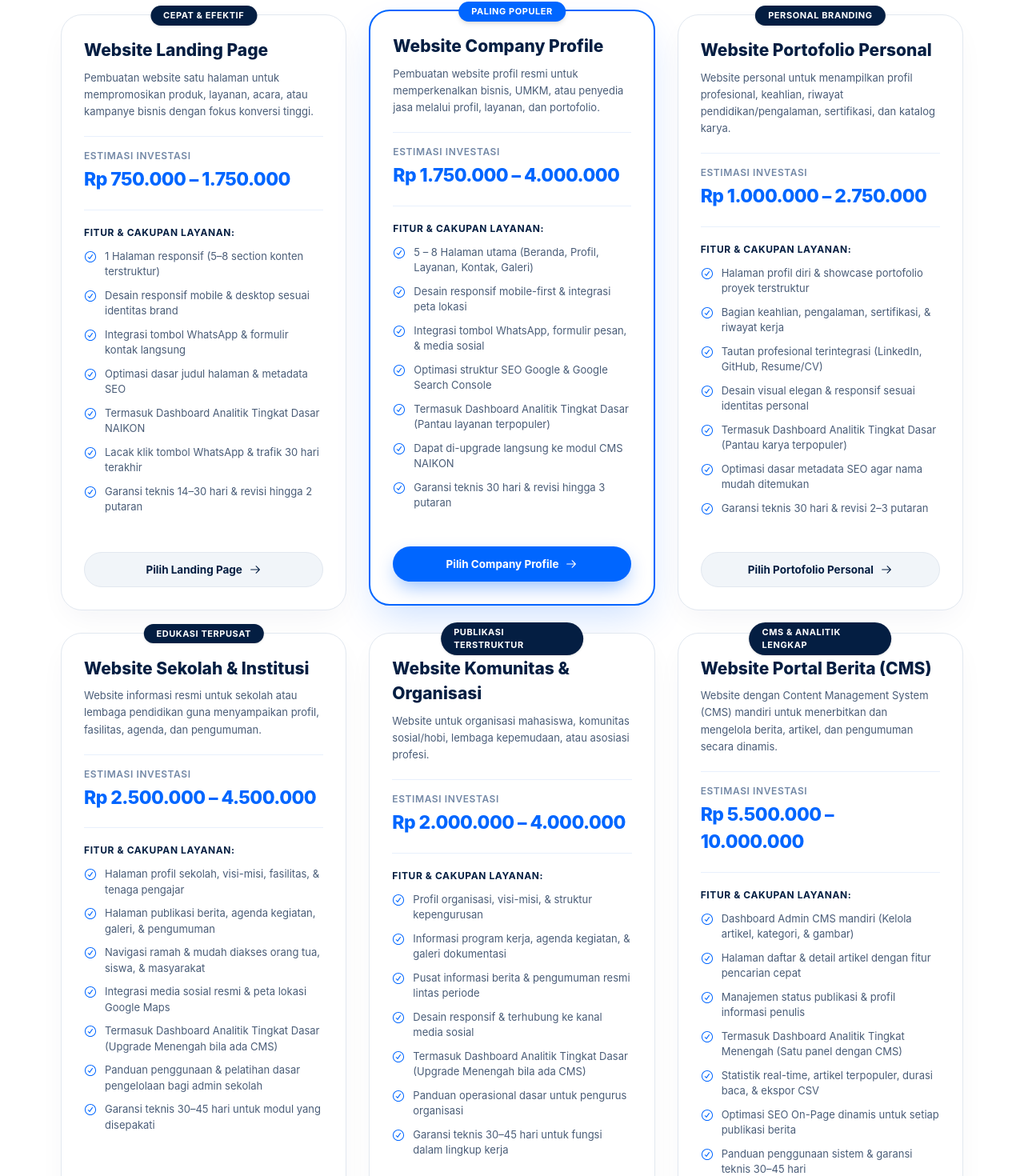
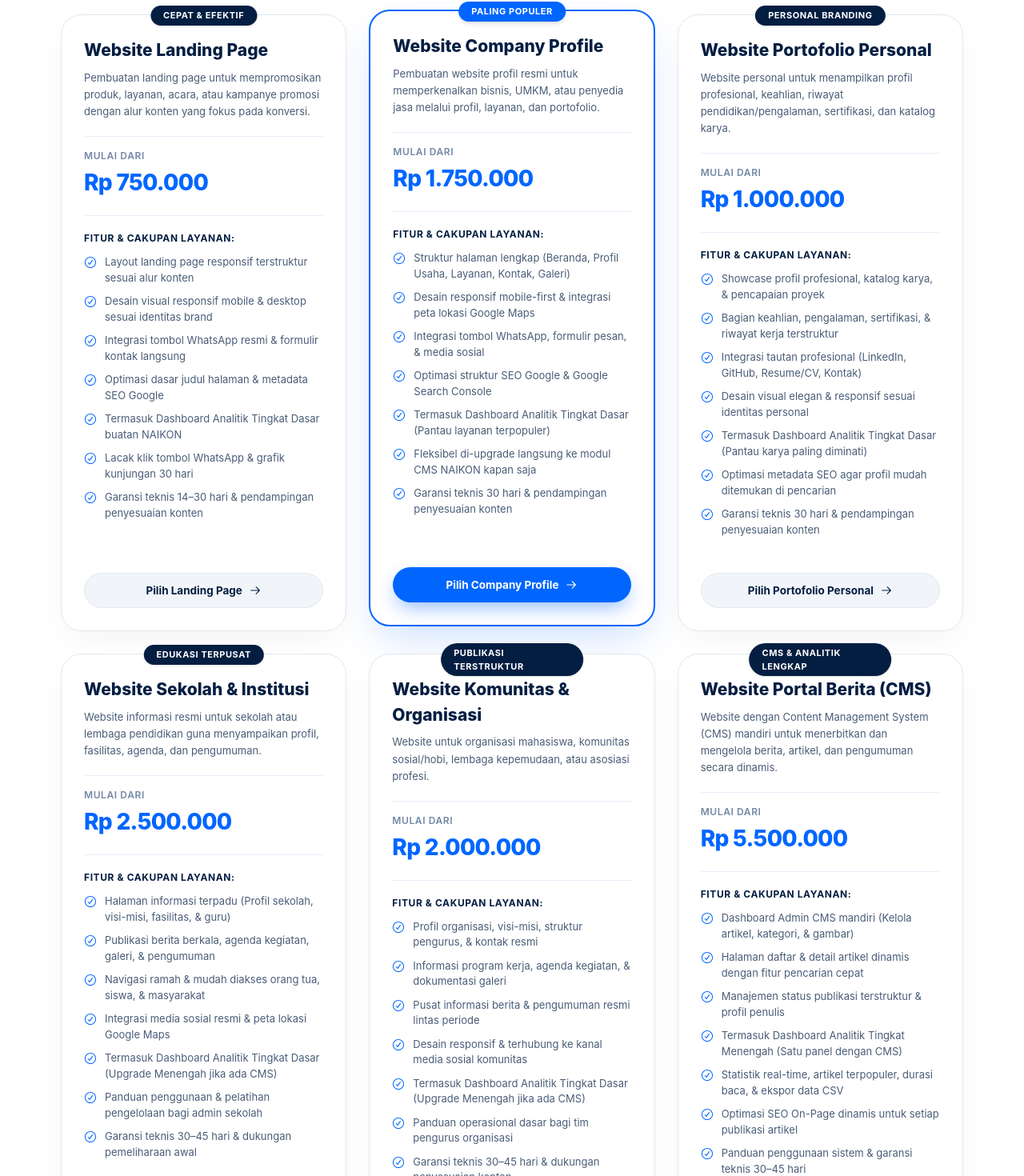
Before and after one commit to indraagstin025/NAYKON-Solution-Digital-Proyek, a Next.js app: page / in a window 1280 px wide. Shown: the part 5931-7401 px from the top of the page at 80% size. Built offline with nearby package versions, Linux system fonts and the light colour scheme.

Commit message:
feat(pricing): ubah harga menjadi start from dan hapus batasan kaku jumlah halaman/section

```diff
--- a/src/features/home/components/PricingSection.tsx
+++ b/src/features/home/components/PricingSection.tsx
@@ -63,7 +63,7 @@ export function PricingSection() {
                   <span className="block text-xs font-semibold uppercase tracking-wider text-[#7388A6] dark:text-slate-400">
                     {plan.priceLabel}
                   </span>
-                  <div className="mt-1 text-[21px] sm:text-[23px] font-extrabold text-[#0066FF] dark:text-[#38BDF8] tracking-tight">
+                  <div className="mt-1 text-[26px] sm:text-[28px] font-extrabold text-[#0066FF] dark:text-[#38BDF8] tracking-tight">
                     {plan.price}
                   </div>
                 </div>
--- a/src/features/home/data/homeData.tsx
+++ b/src/features/home/data/homeData.tsx
@@ -252,18 +252,18 @@ export const PRICING_PLANS: PricingPlan[] = [
     name: "Website Landing Page",
     badge: "Cepat & Efektif",
     isRecommended: false,
-    priceLabel: "Estimasi Investasi",
-    price: "Rp 750.000 – 1.750.000",
+    priceLabel: "Mulai dari",
+    price: "Rp 750.000",
     description:
-      "Pembuatan website satu halaman untuk mempromosikan produk, layanan, acara, atau kampanye bisnis dengan fokus konversi tinggi.",
+      "Pembuatan landing page untuk mempromosikan produk, layanan, acara, atau kampanye promosi dengan alur konten yang fokus pada konversi.",
     features: [
-      "1 Halaman responsif (5–8 section konten terstruktur)",
-      "Desain responsif mobile & desktop sesuai identitas brand",
-      "Integrasi tombol WhatsApp & formulir kontak langsung",
-      "Optimasi dasar judul halaman & metadata SEO",
-      "Termasuk Dashboard Analitik Tingkat Dasar NAIKON",
-      "Lacak klik tombol WhatsApp & trafik 30 hari terakhir",
-      "Garansi teknis 14–30 hari & revisi hingga 2 putaran",
+      "Layout landing page responsif terstruktur sesuai alur konten",
+      "Desain visual responsif mobile & desktop sesuai identitas brand",
+      "Integrasi tombol WhatsApp resmi & formulir kontak langsung",
+      "Optimasi dasar judul halaman & metadata SEO Google",
+      "Termasuk Dashboard Analitik Tingkat Dasar buatan NAIKON",
+      "Lacak klik tombol WhatsApp & grafik kunjungan 30 hari",
+      "Garansi teknis 14–30 hari & pendampingan penyesuaian konten",
     ],
     ctaText: "Pilih Landing Page",
     ctaHref: "/kontak",
@@ -273,18 +273,18 @@ export const PRICING_PLANS: PricingPlan[] = [
     name: "Website Company Profile",
     badge: "Paling Populer",
     isRecommended: true,
-    priceLabel: "Estimasi Investasi",
-    price: "Rp 1.750.000 – 4.000.000",
+    priceLabel: "Mulai dari",
+    price: "Rp 1.750.000",
     description:
       "Pembuatan website profil resmi untuk memperkenalkan bisnis, UMKM, atau penyedia jasa melalui profil, layanan, dan portofolio.",
     features: [
-      "5 – 8 Halaman utama (Beranda, Profil, Layanan, Kontak, Galeri)",
-      "Desain responsif mobile-first & integrasi peta lokasi",
+      "Struktur halaman lengkap (Beranda, Profil Usaha, Layanan, Kontak, Galeri)",
+      "Desain responsif mobile-first & integrasi peta lokasi Google Maps",
       "Integrasi tombol WhatsApp, formulir pesan, & media sosial",
       "Optimasi struktur SEO Google & Google Search Console",
       "Termasuk Dashboard Analitik Tingkat Dasar (Pantau layanan terpopuler)",
-      "Dapat di-upgrade langsung ke modul CMS NAIKON",
-      "Garansi teknis 30 hari & revisi hingga 3 putaran",
+      "Fleksibel di-upgrade langsung ke modul CMS NAIKON kapan saja",
+      "Garansi teknis 30 hari & pendampingan penyesuaian konten",
     ],
     ctaText: "Pilih Company Profile",
     ctaHref: "/kontak",
@@ -294,18 +294,18 @@ export const PRICING_PLANS: PricingPlan[] = [
     name: "Website Portofolio Personal",
     badge: "Personal Branding",
     isRecommended: false,
-    priceLabel: "Estimasi Investasi",
-    price: "Rp 1.000.000 – 2.750.000",
+    priceLabel: "Mulai dari",
+    price: "Rp 1.000.000",
     description:
       "Website personal untuk menampilkan profil profesional, keahlian, riwayat pendidikan/pengalaman, sertifikasi, dan katalog karya.",
     features: [
-      "Halaman profil diri & showcase portofolio proyek terstruktur",
-      "Bagian keahlian, pengalaman, sertifikasi, & riwayat kerja",
-      "Tautan profesional terintegrasi (LinkedIn, GitHub, Resume/CV)",
+      "Showcase profil profesional, katalog karya, & pencapaian proyek",
+      "Bagian keahlian, pengalaman, sertifikasi, & riwayat kerja terstruktur",
+      "Integrasi tautan profesional (LinkedIn, GitHub, Resume/CV, Kontak)",
       "Desain visual elegan & responsif sesuai identitas personal",
-      "Termasuk Dashboard Analitik Tingkat Dasar (Pantau karya terpopuler)",
-      "Optimasi dasar metadata SEO agar nama mudah ditemukan",
-      "Garansi teknis 30 hari & revisi 2–3 putaran",
+      "Termasuk Dashboard Analitik Tingkat Dasar (Pantau karya paling diminati)",
+      "Optimasi metadata SEO agar profil mudah ditemukan di pencarian",
+      "Garansi teknis 30 hari & pendampingan penyesuaian konten",
     ],
     ctaText: "Pilih Portofolio Personal",
     ctaHref: "/kontak",
@@ -315,18 +315,18 @@ export const PRICING_PLANS: PricingPlan[] = [
     name: "Website Sekolah & Institusi",
     badge: "Edukasi Terpusat",
     isRecommended: false,
-    priceLabel: "Estimasi Investasi",
-    price: "Rp 2.500.000 – 4.500.000",
+    priceLabel: "Mulai dari",
+    price: "Rp 2.500.000",
     description:
       "Website informasi resmi untuk sekolah atau lembaga pendidikan guna menyampaikan profil, fasilitas, agenda, dan pengumuman.",
     features: [
-      "Halaman profil sekolah, visi-misi, fasilitas, & tenaga pengajar",
-      "Halaman publikasi berita, agenda kegiatan, galeri, & pengumuman",
+      "Halaman informasi terpadu (Profil sekolah, visi-misi, fasilitas, & guru)",
+      "Publikasi berita berkala, agenda kegiatan, galeri, & pengumuman",
       "Navigasi ramah & mudah diakses orang tua, siswa, & masyarakat",
       "Integrasi media sosial resmi & peta lokasi Google Maps",
-      "Termasuk Dashboard Analitik Tingkat Dasar (Upgrade Menengah bila ada CMS)",
-      "Panduan penggunaan & pelatihan dasar pengelolaan bagi admin sekolah",
-      "Garansi teknis 30–45 hari untuk modul yang disepakati",
+      "Termasuk Dashboard Analitik Tingkat Dasar (Upgrade Menengah jika ada CMS)",
+      "Panduan penggunaan & pelatihan pengelolaan bagi admin sekolah",
+      "Garansi teknis 30–45 hari & dukungan pemeliharaan awal",
     ],
     ctaText: "Konsultasi Web Sekolah",
     ctaHref: "/kontak",
@@ -336,18 +336,18 @@ export const PRICING_PLANS: PricingPlan[] = [
     name: "Website Komunitas & Organisasi",
     badge: "Publikasi Terstruktur",
     isRecommended: false,
-    priceLabel: "Estimasi Investasi",
-    price: "Rp 2.000.000 – 4.000.000",
+    priceLabel: "Mulai dari",
+    price: "Rp 2.000.000",
     description:
       "Website untuk organisasi mahasiswa, komunitas sosial/hobi, lembaga kepemudaan, atau asosiasi profesi.",
     features: [
-      "Profil organisasi, visi-misi, & struktur kepengurusan",
-      "Informasi program kerja, agenda kegiatan, & galeri dokumentasi",
+      "Profil organisasi, visi-misi, struktur pengurus, & kontak resmi",
+      "Informasi program kerja, agenda kegiatan, & dokumentasi galeri",
       "Pusat informasi berita & pengumuman resmi lintas periode",
-      "Desain responsif & terhubung ke kanal media sosial",
-      "Termasuk Dashboard Analitik Tingkat Dasar (Upgrade Menengah bila ada CMS)",
-      "Panduan operasional dasar untuk pengurus organisasi",
-      "Garansi teknis 30–45 hari untuk fungsi dalam lingkup kerja",
+      "Desain responsif & terhubung ke kanal media sosial komunitas",
+      "Termasuk Dashboard Analitik Tingkat Dasar (Upgrade Menengah jika ada CMS)",
+      "Panduan operasional dasar bagi tim pengurus organisasi",
+      "Garansi teknis 30–45 hari & dukungan penyesuaian konten",
     ],
     ctaText: "Konsultasi Web Komunitas",
     ctaHref: "/kontak",
@@ -357,17 +357,17 @@ export const PRICING_PLANS: PricingPlan[] = [
     name: "Website Portal Berita (CMS)",
     badge: "CMS & Analitik Lengkap",
     isRecommended: false,
-    priceLabel: "Estimasi Investasi",
-    price: "Rp 5.500.000 – 10.000.000",
+    priceLabel: "Mulai dari",
+    price: "Rp 5.500.000",
     description:
       "Website dengan Content Management System (CMS) mandiri untuk menerbitkan dan mengelola berita, artikel, dan pengumuman secara dinamis.",
     features: [
       "Dashboard Admin CMS mandiri (Kelola artikel, kategori, & gambar)",
-      "Halaman daftar & detail artikel dengan fitur pencarian cepat",
-      "Manajemen status publikasi & profil informasi penulis",
+      "Halaman daftar & detail artikel dinamis dengan fitur pencarian cepat",
+      "Manajemen status publikasi terstruktur & profil penulis",
       "Termasuk Dashboard Analitik Tingkat Menengah (Satu panel dengan CMS)",
-      "Statistik real-time, artikel terpopuler, durasi baca, & ekspor CSV",
-      "Optimasi SEO On-Page dinamis untuk setiap publikasi berita",
+      "Statistik real-time, artikel terpopuler, durasi baca, & ekspor data CSV",
+      "Optimasi SEO On-Page dinamis untuk setiap publikasi artikel",
       "Panduan penggunaan sistem & garansi teknis 30–45 hari",
     ],
     ctaText: "Pilih Portal Berita CMS",
```
